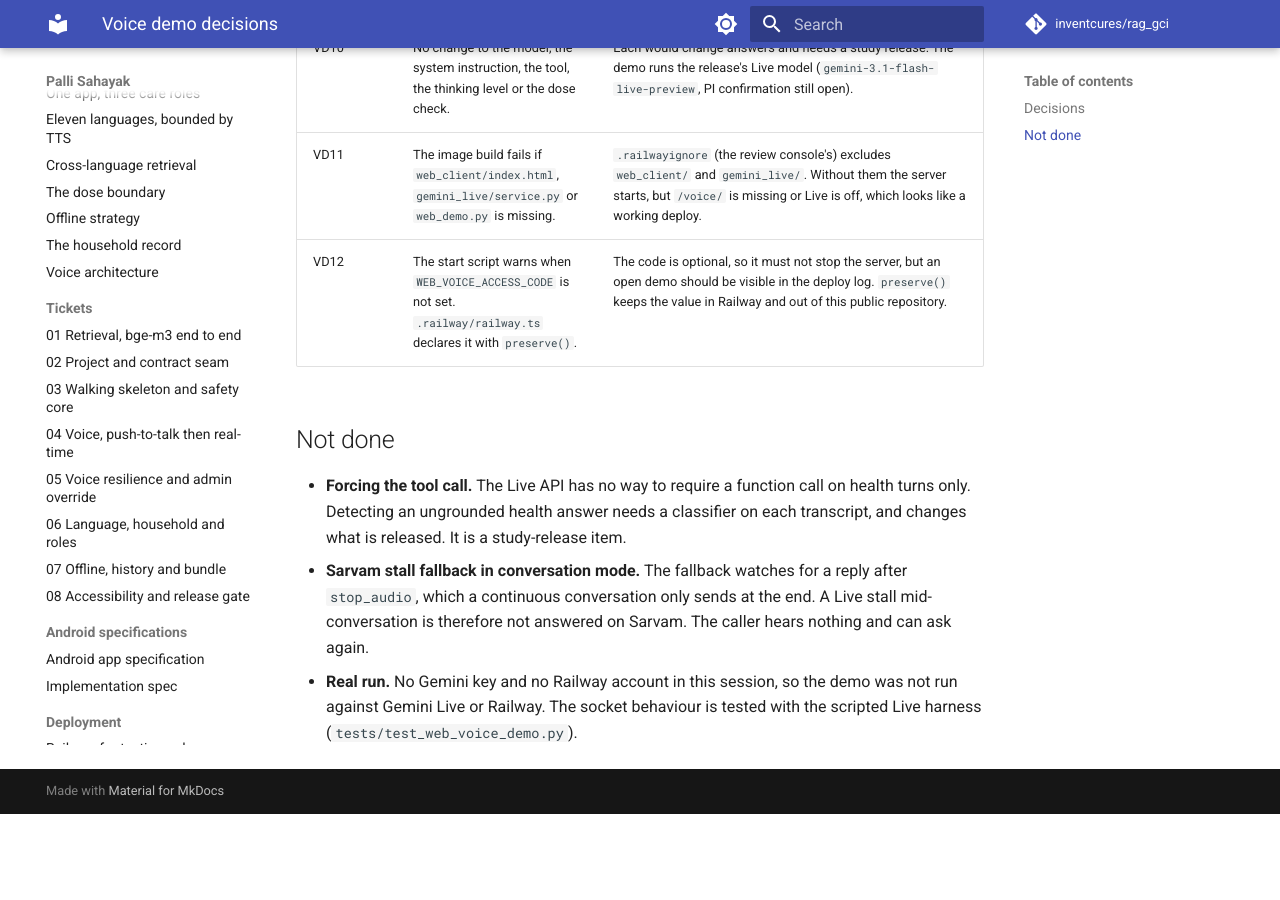
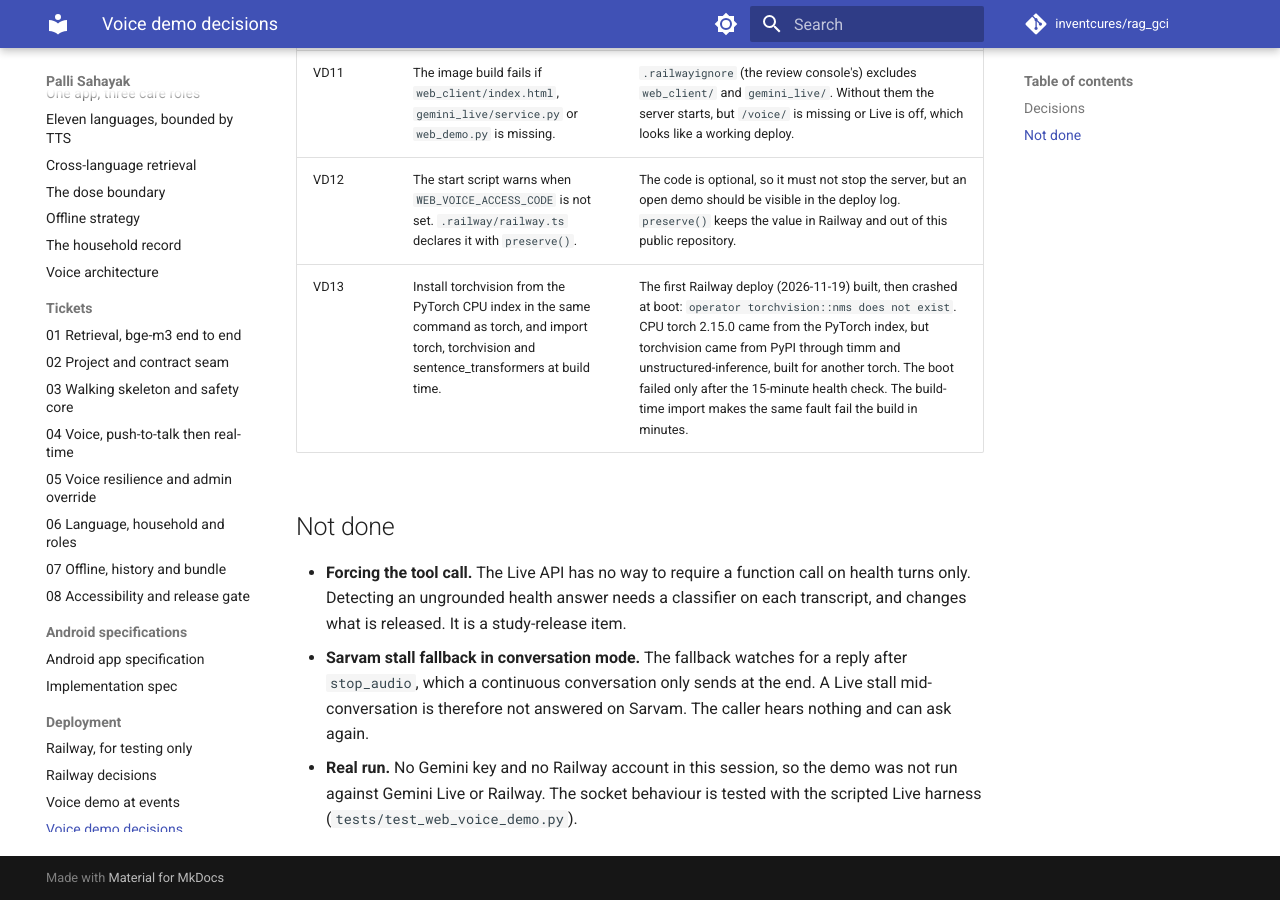
Before and after one commit to inventcures/rag_gci, an MkDocs documentation site: the page built from docs/decisions/railway-voice-demo.md, in a window 1280 px wide and 900 px high, scrolled down 1827 px. Built offline with MkDocs 1.6.1 and Material for MkDocs 9.7.7, drawn with Linux system fonts in a browser that asks for light colours; comment, search, counter and statistics services are not loaded; before the commit the page ends 2641 px from its top, so only the background shows below that.

Commit message:
Railway image: CPU torchvision matching torch, and a build-time import check
The first deploy crashed at boot with 'operator torchvision::nms does not
exist': torch came from the PyTorch CPU index, torchvision from PyPI for a
different torch. Install both from the CPU index together, and import the
embedding stack during the build so this fails in minutes, not after the
15-minute health check. Decision VD13.

Co-Authored-By: Claude Opus 5.5 <noreply@anthropic.com>
Claude-Session: https://claude.ai/code/session_018x53YXqXyY3nv3EZdwgADz

```diff
--- a/docs/decisions/railway-voice-demo.md
+++ b/docs/decisions/railway-voice-demo.md
@@ -20,6 +20,7 @@ Builds on the `api` service ([railway-api.md](railway-api.md), PR #17). Operator
 | VD10 | No change to the model, the system instruction, the tool, the thinking level or the dose check. | Each would change answers and needs a study release. The demo runs the release's Live model (`gemini-3.1-flash-live-preview`, PI confirmation still open). |
 | VD11 | The image build fails if `web_client/index.html`, `gemini_live/service.py` or `web_demo.py` is missing. | `.railwayignore` (the review console's) excludes `web_client/` and `gemini_live/`. Without them the server starts, but `/voice/` is missing or Live is off, which looks like a working deploy. |
 | VD12 | The start script warns when `WEB_VOICE_ACCESS_CODE` is not set. `.railway/railway.ts` declares it with `preserve()`. | The code is optional, so it must not stop the server, but an open demo should be visible in the deploy log. `preserve()` keeps the value in Railway and out of this public repository. |
+| VD13 | Install torchvision from the PyTorch CPU index in the same command as torch, and import torch, torchvision and sentence_transformers at build time. | The first Railway deploy (2026-11-19) built, then crashed at boot: `operator torchvision::nms does not exist`. CPU torch 2.15.0 came from the PyTorch index, but torchvision came from PyPI through timm and unstructured-inference, built for another torch. The boot failed only after the 15-minute health check. The build-time import makes the same fault fail the build in minutes. |
 
 ## Not done
 
--- a/docs/site/index.html
+++ b/docs/site/index.html
@@ -60,7 +60,7 @@ workers in India. This page is generated from the code, so it does not drift fro
 what the code does.</p>
 
 <div class="grid">
-  <div class="card"><div class="k">Commit</div><div class="v">5fe174b</div></div>
+  <div class="card"><div class="k">Commit</div><div class="v">b6ef3ce</div></div>
   <div class="card"><div class="k">Python files</div><div class="v">289</div></div>
   <div class="card"><div class="k">Lines of Python</div><div class="v">71,428</div></div>
   <div class="card"><div class="k">Kotlin files</div><div class="v">85</div></div>
```
Also changed, not shown: other parts of docs/site/index.html (+2 -2 lines), 1 other file.
